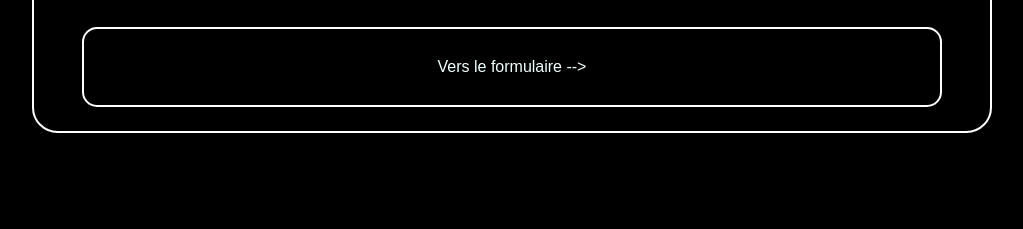
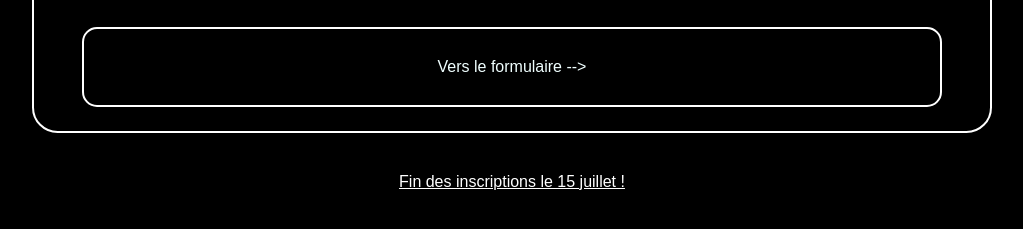
Before and after one commit to Baba-chicharitos/saintJean70, a plain HTML site: page inscription/inscriptions.html in a window 1280 px wide. Shown: the part 427-656 px from the top of the page, without its empty margins (128-1151 px from the left). Drawn offline with Linux system fonts and the light colour scheme; a web font is replaced by a local one.

Commit message:
changement pour le club des infos

```diff
--- a/inscription/inscriptions.css
+++ b/inscription/inscriptions.css
@@ -189,6 +189,13 @@ form a {
   border-radius: 15px;
 }
 
+p {
+  color: white;
+  font-family: "medCut", sans-serif;
+  text-decoration: underline;
+  margin-top: 5vh;
+}
+
 @media screen and (max-width: 1400px) {
   .logoStJean {
     grid-column: 1/5;
--- a/inscription/inscriptions.html
+++ b/inscription/inscriptions.html
@@ -25,5 +25,6 @@
         Vers le formulaire -->
       </a>
     </form>
+    <p>Fin des inscriptions le 15 juillet !</p>
   </body>
 </html>
```
Also changed, not shown: index.html (+2 -2 lines).
